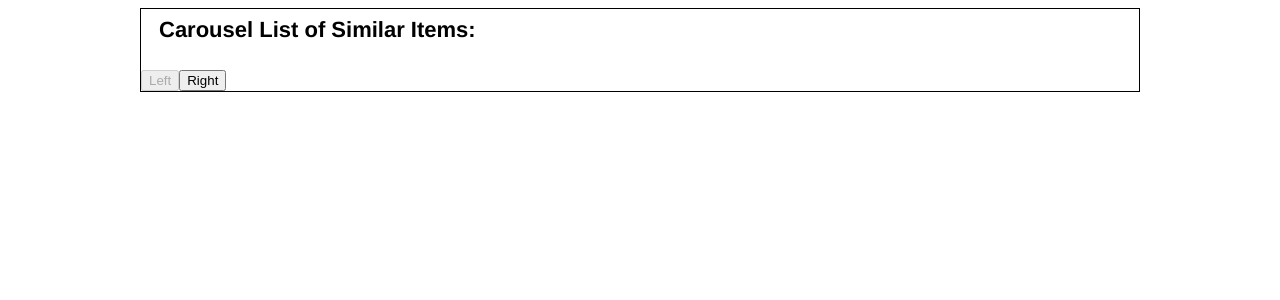
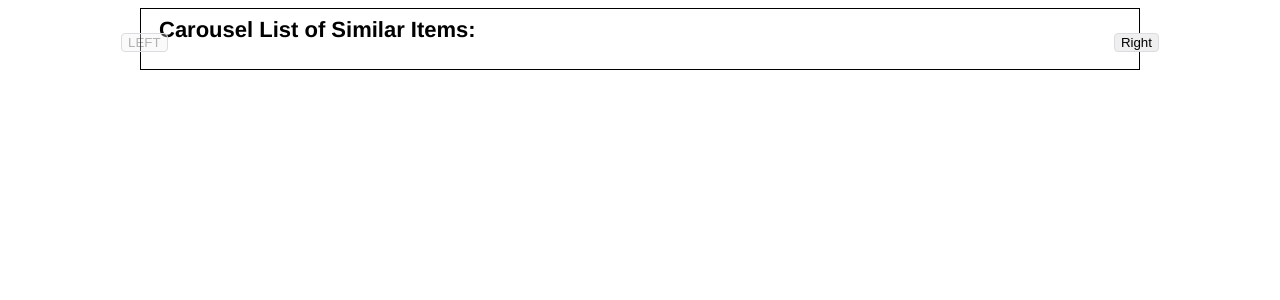
Before and after one commit to J-EQUAL-MC-SQUARED/carousel, a React app: page / in a window 1280 px wide. Shown: the top 300 px of the page. Built offline with nearby package versions, Linux system fonts and the light colour scheme; no server answers.

Commit message:
added styling for positioning of buttons, need to add arrow vector graphics + box styling

```diff
--- a/client/src/components/Controller.jsx
+++ b/client/src/components/Controller.jsx
@@ -9,9 +9,12 @@ const Controller = ({ items }) => {
   function leftBtn() {
     let btn = '';
     if (left === 0) {
-      btn = <button disabled id="left-btn" onClick={() => setLeft(left + 450)} type="button">Left</button>;
+      btn = <button disabled id="left-btn" onClick={() => setLeft(left + 450)} type="button">LEFT</button>;
     } else {
-      btn = <button id="left-btn" onClick={() => setLeft(left + 450)} type="button">Left</button>;
+      btn = <button id="left-btn" onClick={() => setLeft(left + 450)} type="button">
+        <svg id="carousel-left-arrow" viewBox="0 0 24 24">
+        </svg>
+      </button>;
     }
     return btn;
   }
--- a/public/carouselStyles.css
+++ b/public/carouselStyles.css
@@ -33,6 +33,30 @@ html {
   transition: left .50s ease-out 0s;
   left: min(-1350px, 0px);
   left: max(0px, -1350px);
+}
+
+button {
+  display:flex;
+  border: 1px solid #dadcdf;
+  border-radius: 4px;
+  align-items: center;
+  position: absolute;
+  top: 40%;
+  cursor: pointer;
+}
+
+#left-btn {
+  left: -20px;
+}
+
+#right-btn {
+  right: -20px;
+}
+
+svg {
+  width: 24px;
+  height: 24px;
+
 }
 
 img,
```
